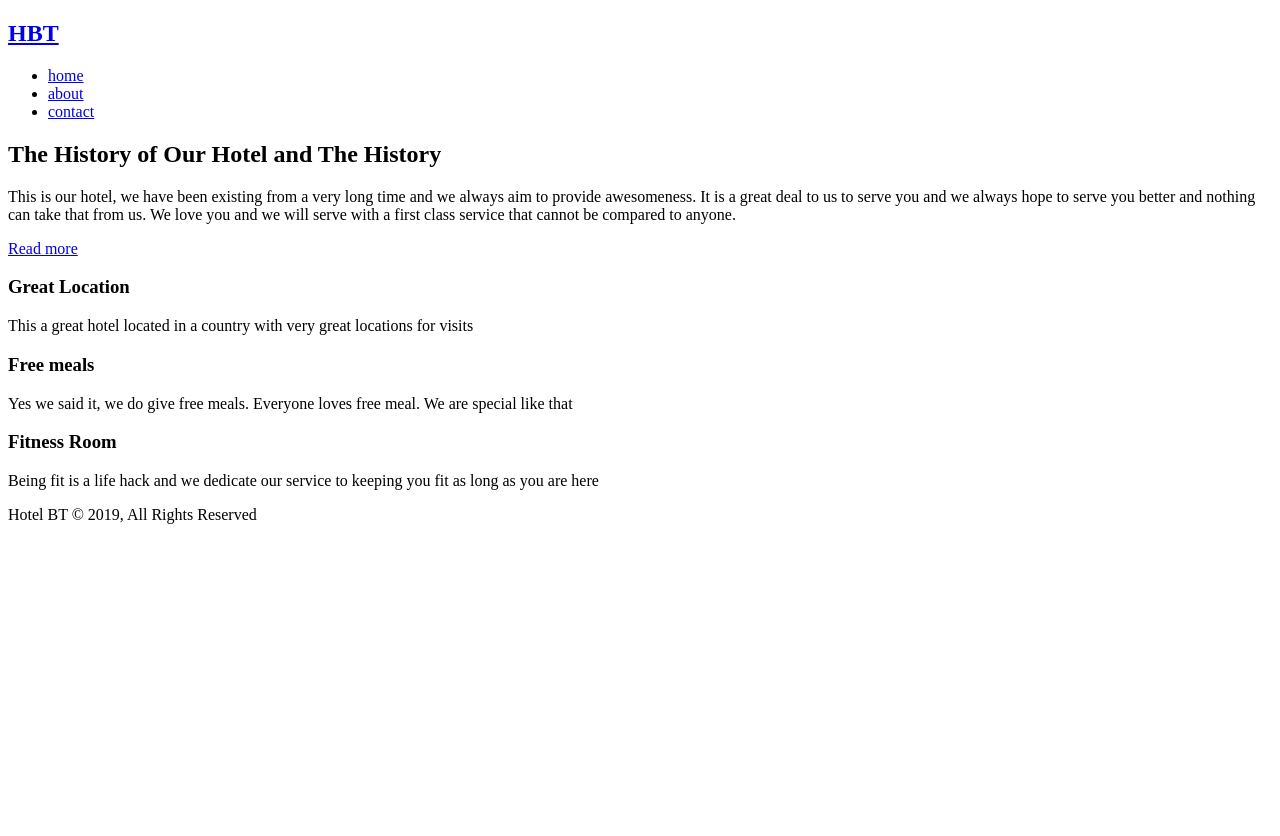
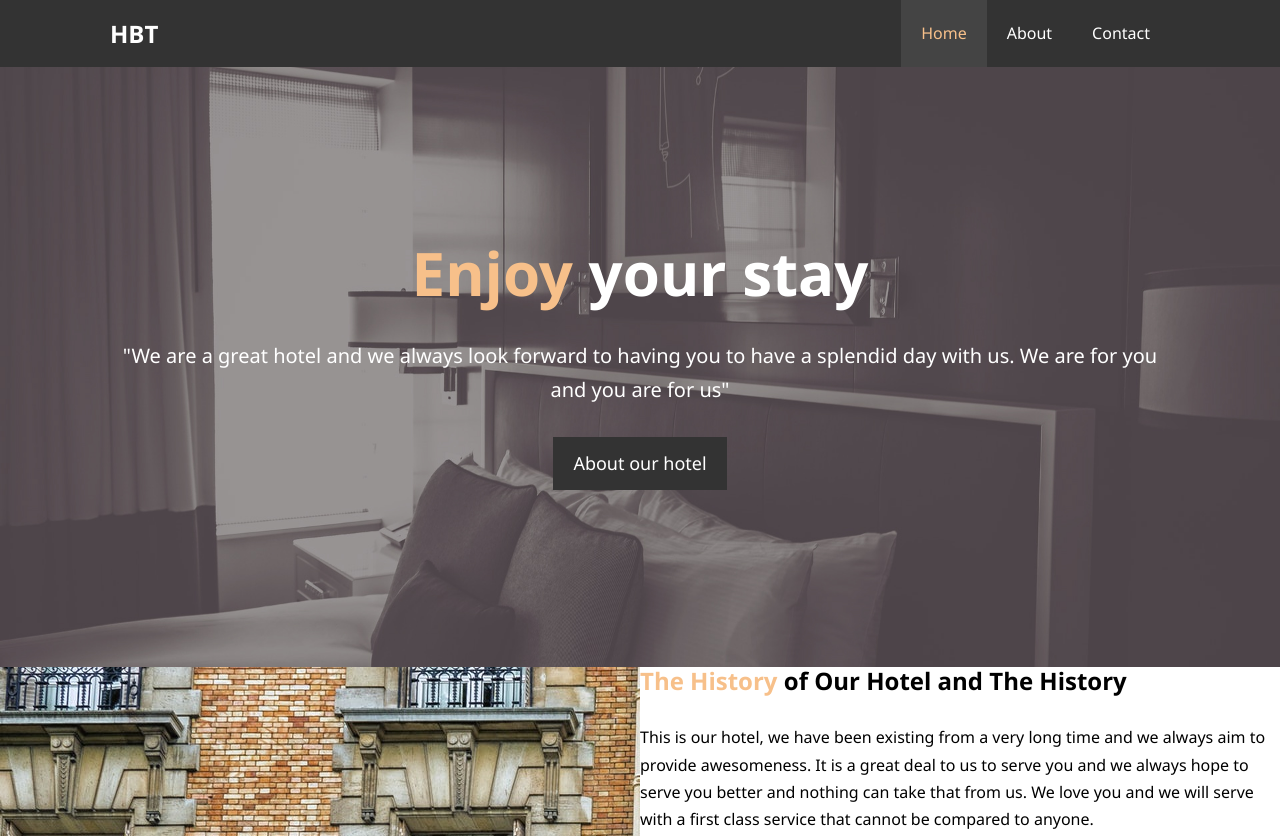
Before and after one commit to theTemidayo/hotel-website, a plain HTML site: page index.html in a window 1280 px wide. Shown: the top 836 px of the page. Before the commit the page ends 800 px from the top, so only its background shows below. Drawn offline with Linux system fonts and the light colour scheme.

Commit message:
adding css

```diff
--- a/about.html
+++ b/about.html
@@ -1,13 +1,16 @@
 <!DOCTYPE html>
 <html lang="en">
-
   <head>
-    <meta charset="UTF-8">
-    <meta name="viewport" content="width=device-width, initial-scale=1.0">
-    <meta http-equiv="X-UA-Compatible" content="ie=edge">
-    <meta name="description" content="ie=edge">
-    <meta name="keywords" content="Hotel, Apartments, Holidays, Resort, Vacation, Hotels, 5-star, hospitality, trips, travel, comfort, flights, clean">
-    <title>Hotel BT | About” </title>
+    <meta charset="UTF-8" />
+    <meta name="viewport" content="width=device-width, initial-scale=1.0" />
+    <meta http-equiv="X-UA-Compatible" content="ie=edge" />
+    <meta name="description" content="ie=edge" />
+    <meta
+      name="keywords"
+      content="Hotel, Apartments, Holidays, Resort, Vacation, Hotels, 5-star, hospitality, trips, travel, comfort, flights, clean"
+    />
+    <title>Hotel BT | About”</title>
+    <link rel="stylesheet" href="css/design.css" />
   </head>
 
   <body>
@@ -18,9 +21,9 @@
             <a href="index.html">HBT</a>
           </h1>
           <ul>
-                    <li><a href="index.html">home</a></li>
-                    <li><a class="current" href="about.html">about</a></li>
-                    <li><a href="contact.html">contact</a></li>
+            <li><a href="index.html">Home</a></li>
+            <li><a class="current" href="about.html">About</a></li>
+            <li><a href="contact.html">Contact</a></li>
           </ul>
         </div>
       </nav>
@@ -28,15 +31,22 @@
     <section id="about-info" class="bg-light py-3">
       <div class="container">
         <div class="info-left">
-                <h1 class="l-heading"><span class="text-primary">About</span> Hotel BT</h1>
-                <p>This is our hotel, we have been existing from a very long time and we always aim to provide
-                    awesomeness</p>
-                <p>It is a great deal to us to serve you and we always hope to serve you better and nothing can take
-                    that from us. We love
-                    you and we will serve with a first class service that cannot be compared to anyone</p>
+          <h1 class="l-heading">
+            <span class="text-primary">About</span> Hotel BT
+          </h1>
+          <p>
+            This is our hotel, we have been existing from a very long time and
+            we always aim to provide awesomeness
+          </p>
+          <p>
+            It is a great deal to us to serve you and we always hope to serve
+            you better and nothing can take that from us. We love you and we
+            will serve with a first class service that cannot be compared to
+            anyone
+          </p>
         </div>
         <div class="info-right">
-                <img src="img/person-2.jpg" alt="Hotel">
+          <img src="img/person-2.jpg" alt="Hotel" />
         </div>
       </div>
     </section>
@@ -45,12 +55,18 @@
       <div class="container">
         <h2 class="l-heading">What Our Guest Say</h2>
         <div class="testimonial bg-primary">
-                <img src="img/person-1.jpg" alt="Samantha">
-                <p>Wow, I am very surprised with the level of service and commitment the hotel provides.</p>
+          <img src="img/person-1.jpg" alt="Samantha" />
+          <p>
+            Wow, I am very surprised with the level of service and commitment
+            the hotel provides.
+          </p>
         </div>
         <div class="testimonial bg-primary">
-                <img src="img/person-2.jpg" alt="Jen">
-                <p>Wow, I am very surprised with the level of service and commitment the hotel provides.</p>
+          <img src="img/person-2.jpg" alt="Jen" />
+          <p>
+            Wow, I am very surprised with the level of service and commitment
+            the hotel provides.
+          </p>
         </div>
       </div>
     </section>
@@ -58,5 +74,4 @@
       <p>Hotel BT © 2019, All Rights Reserved</p>
     </footer>
   </body>
-
 </html>
--- /dev/null
+++ b/css/design.css
@@ -0,0 +1,135 @@
+/*reset*/
+* {
+  padding: 0px;
+  margin: 0px;
+  box-sizing: border-box;
+}
+/*main styling */
+
+html,
+body {
+  font-family: "Segoe UI", Tahoma, Geneva, Verdana, sans-serif;
+  line-height: 1.7em;
+}
+a {
+  text-decoration: none;
+  color: #333;
+}
+
+h1,
+h2,
+h3 {
+  padding-bottom: 20px;
+}
+p {
+  margin: 10px 0;
+}
+
+/*utility Classes*/
+.container {
+  margin: auto;
+  max-width: 1100px;
+  overflow: auto;
+  padding: 0 20px;
+}
+
+.text-primary {
+  color: #f7c08a;
+}
+
+.lead {
+  font-size: 20px;
+}
+
+.btn {
+  display: inline-block;
+  font-size: 18px;
+  color: white;
+  background: #333;
+  padding: 13px 20px;
+  border: none;
+  cursor: pointer;
+}
+
+.btn:hover {
+  background: #f7c08a;
+  color: #333;
+}
+
+/*padding*/
+.py-1 {
+  padding: 10 px 0;
+}
+.py-2 {
+  padding: 20 px 0;
+}
+
+.py-3 {
+  padding: 30px 0;
+}
+
+/*Navbar*/
+#navbar {
+  background-color: #333;
+  color: white;
+  overflow: auto;
+}
+
+#navbar a {
+  color: #fff;
+}
+#navbar .logo {
+  float: left;
+  padding-top: 20px;
+}
+#navbar ul {
+  float: right;
+  list-style: none;
+}
+#navbar ul li {
+  float: left;
+}
+
+#navbar ul li a {
+  display: block;
+  padding: 20px;
+  text-align: center;
+}
+
+#navbar ul li a:hover,
+#navbar ul li a.current {
+  background: #444;
+  color: #f7c08a;
+}
+/*Showcase*/
+#showcase {
+  background: url("../img/showcase.jpg") no-repeat center center/cover;
+  height: 600px;
+}
+#showcase .showcase-content {
+  color: #fff;
+  text-align: center;
+  padding-top: 170px;
+}
+
+#showcase .showcase-content h1 {
+  font-size: 60px;
+  line-height: 1.2em;
+}
+
+#showcase .showcase-content p {
+  padding-bottom: 20px;
+  line-height: 1.7em;
+}
+
+/*Home Info*/
+#home-info {
+  height: 450px;
+}
+
+#home-info .info-img {
+  float: left;
+  width: 50%;
+  background: url("../img/photo-1.jpg") no-repeat;
+  min-height: 100%;
+}
--- a/index.html
+++ b/index.html
@@ -1,13 +1,16 @@
 <!DOCTYPE html>
 <html lang="en">
-
   <head>
-    <meta charset="UTF-8">
-    <meta name="viewport" content="width=device-width, initial-scale=1.0">
-    <meta http-equiv="X-UA-Compatible" content="ie=edge">
-    <meta name="description" content="ie=edge">
-    <meta name="keywords" content="Hotel, Apartments, Holidays, Resort, Vacation, Hotels, 5-star, hospitality, trips, travel, comfort, flights, clean">
-    <title>Hotel BT | Welcome” </title>
+    <meta charset="UTF-8" />
+    <meta name="viewport" content="width=device-width, initial-scale=1.0" />
+    <meta http-equiv="X-UA-Compatible" content="ie=edge" />
+    <meta name="description" content="ie=edge" />
+    <meta
+      name="keywords"
+      content="Hotel, Apartments, Holidays, Resort, Vacation, Hotels, 5-star, hospitality, trips, travel, comfort, flights, clean"
+    />
+    <title>Hotel BT | Welcome”</title>
+    <link rel="stylesheet" href="css/design.css" />
   </head>
 
   <body>
@@ -18,22 +21,39 @@
             <a href="index.html">HBT</a>
           </h1>
           <ul>
-                    <li><a class="current" href="index.html">home</a></li>
-                    <li><a href="about.html">about</a></li>
-                    <li><a href="contact.html">contact</a></li>
+            <li><a class="current" href="index.html">Home</a></li>
+            <li><a href="about.html">About</a></li>
+            <li><a href="contact.html">Contact</a></li>
           </ul>
         </div>
       </nav>
+      <div id="showcase">
+        <div class="container">
+          <div class="showcase-content">
+            <h1><span class="text-primary">Enjoy</span> your stay</h1>
+            <p class="lead">
+              "We are a great hotel and we always look forward to having you to
+              have a splendid day with us. We are for you and you are for us"
+            </p>
+            <a href="about.html" class="btn">About our hotel</a>
+          </div>
+        </div>
+      </div>
     </header>
     <section id="home-info" class="bg-dark">
       <div class="info-img"></div>
       <div class="info-content">
-            <h2><span class="text-primary">The History</span> of Our Hotel and The History</h2>
-            <p>This is our hotel, we have been existing from a very long time and we always aim to provide awesomeness.
-                It is a
-                great deal to us to serve you and we always hope to serve you better and nothing can take that from us.
-                We love you and
-                we will serve with a first class service that cannot be compared to anyone.</p>
+        <h2>
+          <span class="text-primary">The History</span> of Our Hotel and The
+          History
+        </h2>
+        <p>
+          This is our hotel, we have been existing from a very long time and we
+          always aim to provide awesomeness. It is a great deal to us to serve
+          you and we always hope to serve you better and nothing can take that
+          from us. We love you and we will serve with a first class service that
+          cannot be compared to anyone.
+        </p>
         <a class="btn btn-light" href="about.html">Read more</a>
       </div>
     </section>
@@ -41,24 +61,31 @@
       <div class="box bg-light">
         <i class="fas fa-hotel fa-3x"></i>
         <h3>Great Location</h3>
-            <p>This a great hotel located in a country with very great locations for visits</p>
+        <p>
+          This a great hotel located in a country with very great locations for
+          visits
+        </p>
       </div>
       <div class="box bg-primary">
         <i class="fas fa-utensils fa-3x"></i>
         <h3>Free meals</h3>
-            <p>Yes we said it, we do give free meals. Everyone loves free meal. We are special like that</p>
+        <p>
+          Yes we said it, we do give free meals. Everyone loves free meal. We
+          are special like that
+        </p>
       </div>
       <div class="box bg-light">
         <i class="fas fa-dumbbell fa-3x"></i>
         <h3>Fitness Room</h3>
-            <p>Being fit is a life hack and we dedicate our service to keeping you fit as long as you are here</p>
+        <p>
+          Being fit is a life hack and we dedicate our service to keeping you
+          fit as long as you are here
+        </p>
       </div>
     </section>
     <div class="clr"></div>
     <footer id="main-footer">
       <p>Hotel BT © 2019, All Rights Reserved</p>
     </footer>
-
   </body>
-
 </html>
```
Also changed, not shown: contact.html (+17 -14 lines). Lines whose indentation alone changed are shown as unchanged.
